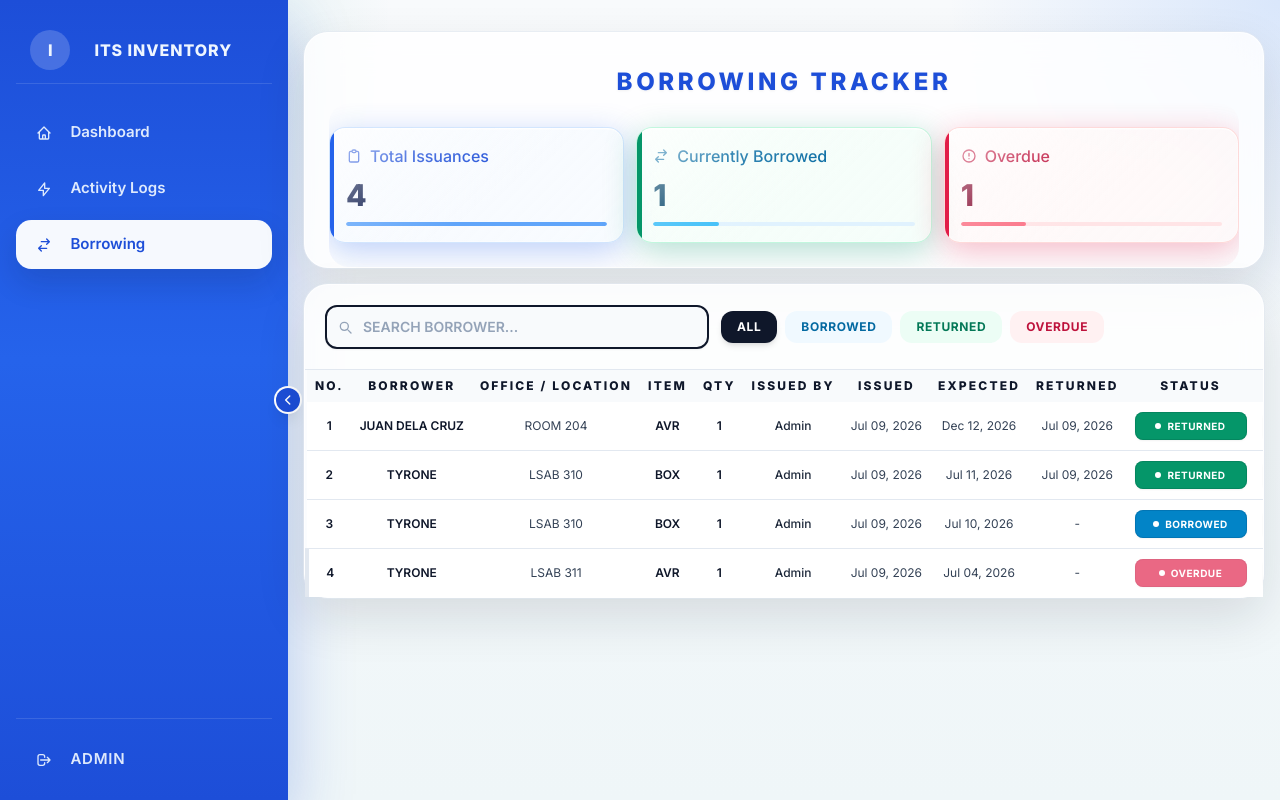
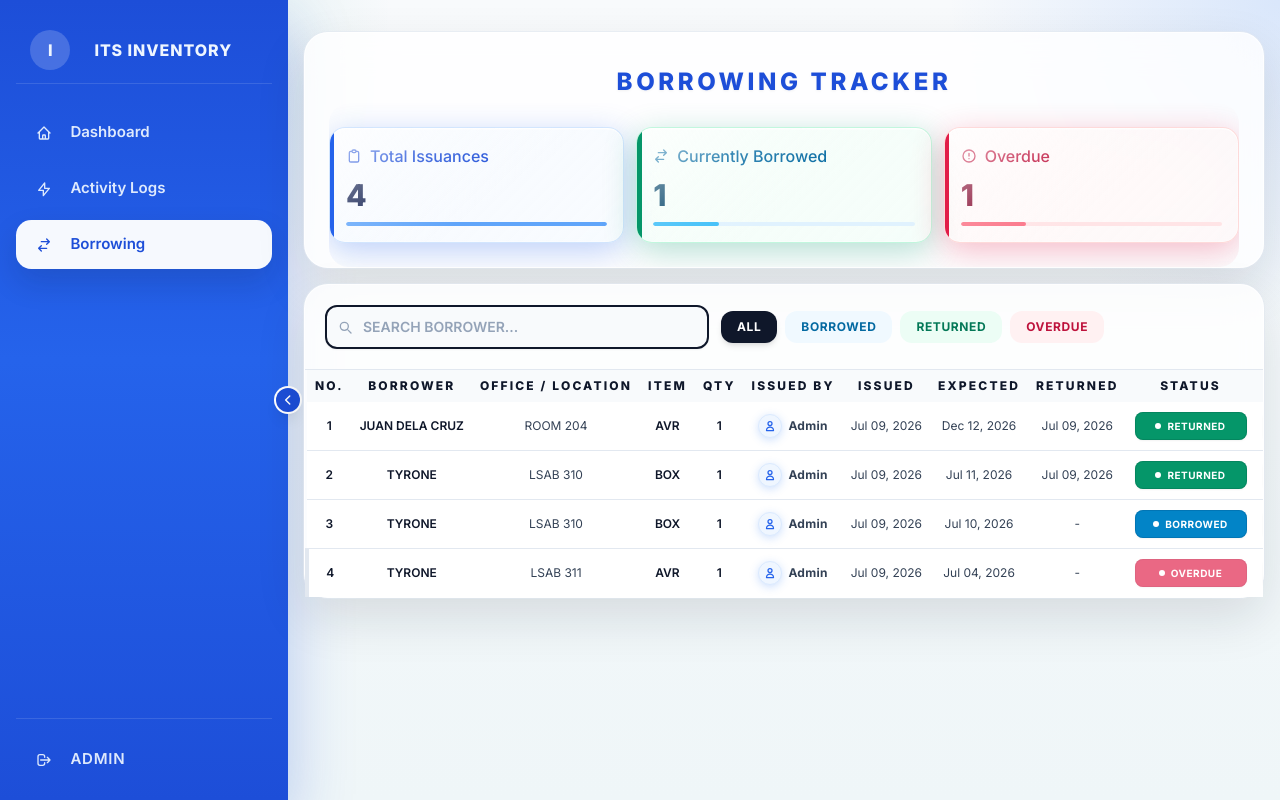
Before and after one commit to TheUnshackled1/ITS-INVENTORY-SYSTEM, a Django app: page /borrowing/ in a window 1280 px wide. Run offline with Django 5.2, Linux system fonts and the light colour scheme; a user stored in the database is signed in; data comes from the database, SQL or seed files in the repository; both versions use the stored data as it was after the commit; some libraries are stand-ins or nearby versions.

Commit message:
feat: add borrowing and inventory templates with tracking dashboards

```diff
--- a/templates/borrowing.html
+++ b/templates/borrowing.html
@@ -238,8 +238,21 @@
                   <td class="px-2 py-2 align-middle text-center text-xs font-semibold text-slate-900">
                     {{ log.quantity_borrowed }}
                   </td>
-                  <td class="px-2 py-2 align-middle text-center text-xs font-medium text-slate-800">
-                    {{ log.issued_by|title }}
+                  <td class="px-2 py-2 align-middle whitespace-nowrap">
+                    <div class="flex items-center gap-1.5 justify-center">
+                      {% if log.issued_by|lower == 'admin' %}
+                        <div class="w-6 h-6 rounded-full bg-blue-50 flex items-center justify-center border border-blue-100 shadow-[0_2px_8px_rgba(59,130,246,0.25)] shrink-0">
+                          <svg class="w-3 h-3 text-blue-600" fill="none" viewBox="0 0 24 24" stroke="currentColor" stroke-width="2.5"><path stroke-linecap="round" stroke-linejoin="round" d="M16 7a4 4 0 11-8 0 4 4 0 018 0zM12 14a7 7 0 00-7 7h14a7 7 0 00-7-7z" /></svg>
+                        </div>
+                      {% else %}
+                        <div class="w-6 h-6 rounded-full bg-emerald-50 flex items-center justify-center border border-emerald-100 shadow-[0_2px_8px_rgba(16,185,129,0.25)] shrink-0">
+                          <svg class="w-3 h-3 text-emerald-600" fill="none" viewBox="0 0 24 24" stroke="currentColor" stroke-width="2.5"><path stroke-linecap="round" stroke-linejoin="round" d="M16 7a4 4 0 11-8 0 4 4 0 018 0zM12 14a7 7 0 00-7 7h14a7 7 0 00-7-7z" /></svg>
+                        </div>
+                      {% endif %}
+                      <span class="font-bold text-slate-700 text-xs tracking-wide">
+                        {{ log.issued_by|title }}
+                      </span>
+                    </div>
                   </td>
                   <td class="px-2 py-2 align-middle text-center text-xs text-slate-700">
                     {{ log.date_issued|date:"M d, Y" }}
@@ -350,7 +363,7 @@
 
   <!-- Success Overlay Modal -->
   <div id="successModalOverlay" style="display: none;" class="fixed inset-0 z-[200] flex items-center justify-center bg-slate-900/60 backdrop-blur-sm opacity-0 pointer-events-none transition-opacity duration-300">
-    <div id="successModalCard" class="relative w-full max-w-[340px] bg-white rounded-3xl shadow-2xl overflow-hidden transform scale-95 opacity-0 transition-all duration-500 ease-out">
+    <div id="successModalCard" class="relative w-full max-w-[370px] bg-white rounded-3xl shadow-2xl overflow-hidden transform scale-95 opacity-0 transition-all duration-500 ease-out">
       <!-- Top Green Half -->
       <div class="bg-emerald-600 px-6 py-2.5 flex flex-col items-center justify-center text-white">
         <!-- Circular Check Icon -->
@@ -359,16 +372,18 @@
             <path stroke-linecap="round" stroke-linejoin="round" d="M5 13l4 4L19 7" />
           </svg>
         </div>
-        <h3 class="text-[14px] font-extrabold tracking-[0.25em] uppercase drop-shadow-sm">Success</h3>
+        <h3 class="text-[13px] font-extrabold tracking-[0.25em] uppercase drop-shadow-sm">Success</h3>
       </div>
 
       <!-- Bottom White Half -->
-      <div class="bg-white px-8 py-6 flex flex-col items-center text-center">
-        <p id="successModalMessage" class="text-slate-500 text-[15px] leading-relaxed mb-6 font-medium">
-          Item has been successfully returned
-        </p>
+      <div class="px-6 py-6 text-center bg-white flex flex-col items-center">
+        <div class="w-full bg-slate-50 rounded-xl border border-slate-100 p-4 mb-6 shadow-sm">
+          <p id="successModalMessage" class="text-[13px] text-slate-700 font-medium leading-relaxed">
+            Item has been successfully returned
+          </p>
+        </div>
 
-        <button type="button" id="successModalCloseBtn" class="w-full sm:w-[85%] py-2 rounded-full bg-emerald-600 hover:bg-emerald-500 text-white font-bold text-sm shadow-[0_8px_20px_rgba(5,150,105,0.4)] hover:shadow-[0_12px_25px_rgba(5,150,105,0.5)] hover:-translate-y-0.5 transition-all outline-none focus:ring-4 focus:ring-emerald-600/30">
+        <button type="button" id="successModalCloseBtn" class="w-[85%] sm:w-[75%] rounded-xl bg-emerald-600 py-2.5 text-sm font-bold text-white transition-all shadow-sm hover:shadow-md hover:bg-emerald-700 hover:-translate-y-0.5 focus:outline-none focus:ring-4 focus:ring-emerald-600/30">
           Continue
         </button>
       </div>
@@ -377,25 +392,27 @@
 
   <!-- Error Overlay Modal -->
   <div id="errorModalOverlay" style="display: none;" class="fixed inset-0 z-[200] flex items-center justify-center bg-slate-900/60 backdrop-blur-sm opacity-0 pointer-events-none transition-opacity duration-300">
-    <div id="errorModalCard" class="relative w-full max-w-[340px] bg-white rounded-3xl shadow-2xl overflow-hidden transform scale-95 opacity-0 transition-all duration-500 ease-out">
+    <div id="errorModalCard" class="relative w-full max-w-[370px] bg-white rounded-3xl shadow-2xl overflow-hidden transform scale-95 opacity-0 transition-all duration-500 ease-out">
       <!-- Top Red Half -->
-      <div class="bg-[#F03A5F] px-6 py-2.5 flex flex-col items-center justify-center text-white">
+      <div class="bg-rose-600 px-6 py-2.5 flex flex-col items-center justify-center text-white">
         <!-- Circular X Icon -->
         <div class="w-9 h-9 rounded-full border-2 border-white flex items-center justify-center mb-1.5 shadow-sm">
           <svg class="w-5 h-5 text-white" fill="none" viewBox="0 0 24 24" stroke="currentColor" stroke-width="2.5">
             <path stroke-linecap="round" stroke-linejoin="round" d="M6 18L18 6M6 6l12 12" />
           </svg>
         </div>
-        <h3 class="text-[14px] font-extrabold tracking-[0.25em] uppercase drop-shadow-sm">Error</h3>
+        <h3 class="text-[13px] font-extrabold tracking-[0.25em] uppercase drop-shadow-sm">Error</h3>
       </div>
 
       <!-- Bottom White Half -->
-      <div class="bg-white px-8 py-6 flex flex-col items-center text-center">
-        <p id="errorModalMessage" class="text-slate-500 text-[15px] leading-relaxed mb-6 font-medium">
-          Ooops.. something wrong, try one more time
-        </p>
+      <div class="px-6 py-6 text-center bg-white flex flex-col items-center">
+        <div class="w-full bg-slate-50 rounded-xl border border-slate-100 p-4 mb-6 shadow-sm">
+          <p id="errorModalMessage" class="text-[13px] text-slate-700 font-medium leading-relaxed">
+            Ooops.. something wrong, try one more time
+          </p>
+        </div>
 
-        <button type="button" id="errorModalCloseBtn" class="w-full sm:w-[85%] py-2 rounded-full bg-[#F03A5F] hover:bg-[#E03152] text-white font-bold text-sm shadow-[0_8px_20px_rgba(240,58,95,0.4)] hover:shadow-[0_12px_25px_rgba(240,58,95,0.5)] hover:-translate-y-0.5 transition-all outline-none focus:ring-4 focus:ring-[#F03A5F]/30">
+        <button type="button" id="errorModalCloseBtn" class="w-[85%] sm:w-[75%] rounded-xl bg-rose-600 py-2.5 text-sm font-bold text-white transition-all shadow-sm hover:shadow-md hover:bg-rose-700 hover:-translate-y-0.5 focus:outline-none focus:ring-4 focus:ring-rose-600/30">
           Okay
         </button>
       </div>
```
Also changed, not shown: templates/inventory.html (+22 -18 lines), db.sqlite3.
